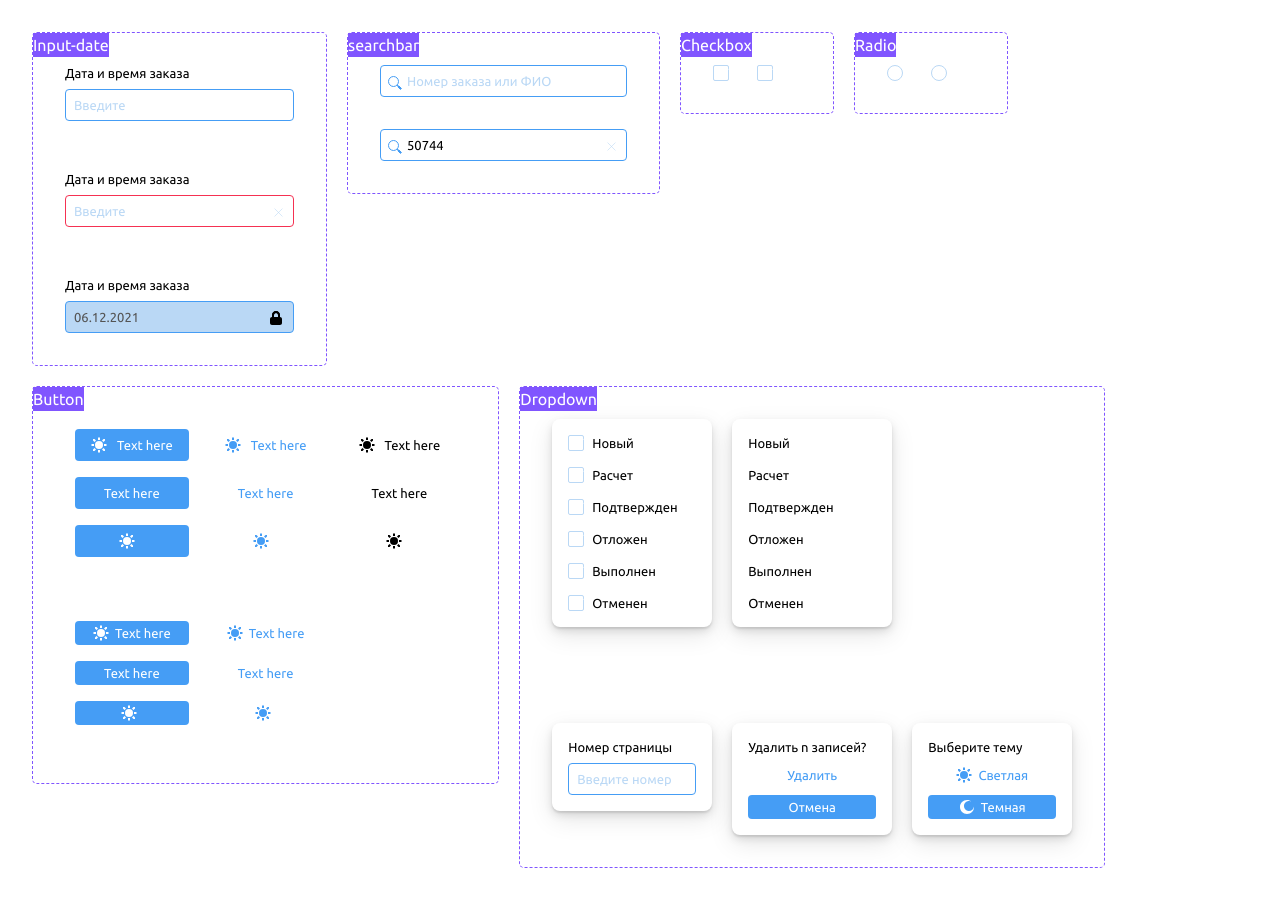
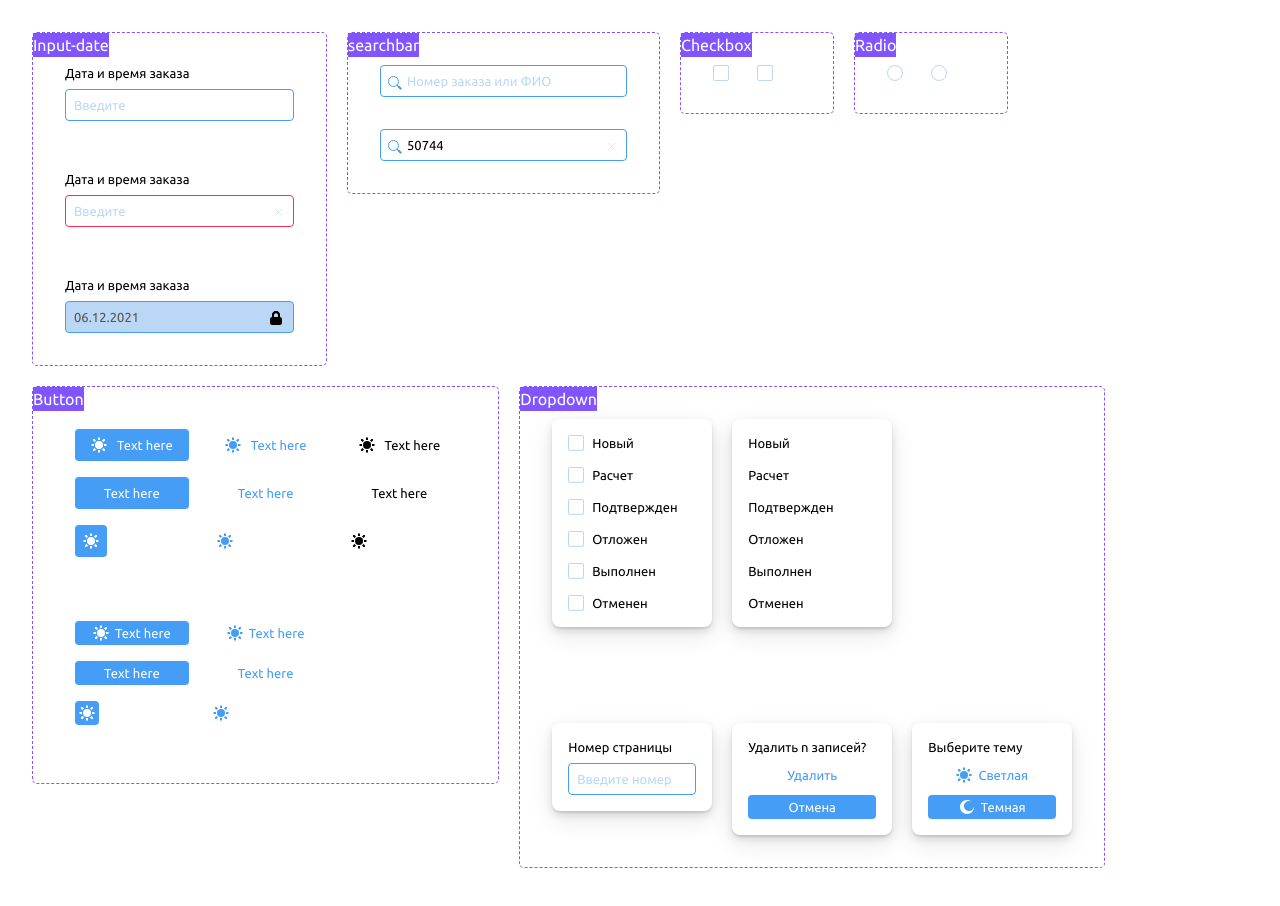
Before and after one commit to sponfin/admin-panel, a React (Create React App) app: page / in a window 1280 px wide. Shown: the top 906 px of the page. Built offline with nearby package versions, Linux system fonts and the light colour scheme.

Commit message:
Исправлен компонент Button

```diff
--- a/src/components/Button/Button.module.css
+++ b/src/components/Button/Button.module.css
@@ -36,19 +36,20 @@
   padding: 4px 8px;
   height: 24px;
 }
-.size_large .icon {
-  margin-right: 10px;
+.size_large .icon + .text {
+  margin-left: 10px;
 }
-.size_small .icon {
-  margin-right: 6px;
+
+.size_small .icon + .text {
+  margin-left: 6px;
 }
-.size_large .iconOnly {
+.size_large ~ .iconOnly {
   padding: 8px;
   height: 32px;
   width: 32px;
 }
 
-.size_small .iconOnly {
+.size_small ~ .iconOnly {
   padding: 4px;
   width: 24px;
   height: 24px;
```
